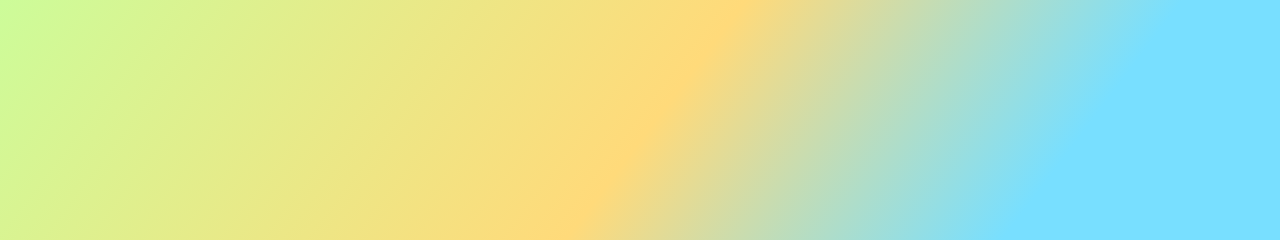
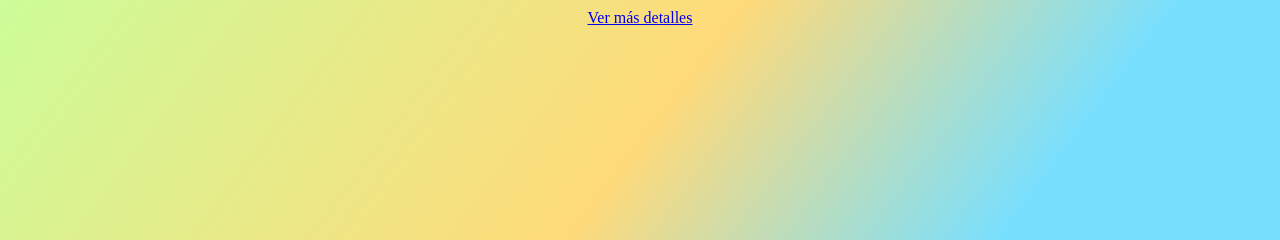
Before and after one commit to dinessa-ga/TEST-pokemon-app-with-python, a Django app: template PokemonApp/templates/main/index.html in a window 1280 px wide. Shown: the part 560-800 px from the top of the page. Run offline with Django 4.2, Linux system fonts and the light colour scheme; the template is opened without the code that fills it: most values are stand-ins (such as "Sample title", 1, 10 or a date in 2020).

Commit message:
feat: mostrando la vista de 1 solo pokemon dando clic en, ver más detalles

```diff
--- a/PokemonApp/templates/main/details.html
+++ b/PokemonApp/templates/main/details.html
@@ -11,7 +11,7 @@
         <meta name="description" content="">
         <meta name="viewport" content="width=device-width, initial-scale=1">
         {% load static %}
-        {% comment %} <link rel="stylesheet" href="{% static 'css/styles.css' %}"/> {% endcomment %}
+        <link rel="stylesheet" href="{% static 'css/styles_card.css' %}"/>
     </head>
     <body>
 
--- a/PokemonApp/templates/main/index.html
+++ b/PokemonApp/templates/main/index.html
@@ -19,7 +19,7 @@
                 <img src="{{ pokemon_info.sprite }}" alt="{{ pokemon_info.name }} sprite">
                 <h3>{{ pokemon_info.name }}</h3>
                 <p>Número de habilidades: {{ pokemon_info.abilities_count }}</p>
-                {% comment %} <a href="{% url 'pokemon' pokemon_info.id %}">Ver más detalles</a> {% endcomment %}
+                <a href="{% url 'pokemon' pokemon_info.id %}">Ver más detalles</a>
             </li>
         {% endfor %}
     </ul>
```
Also changed, not shown: static/css/styles_card.css (added).
